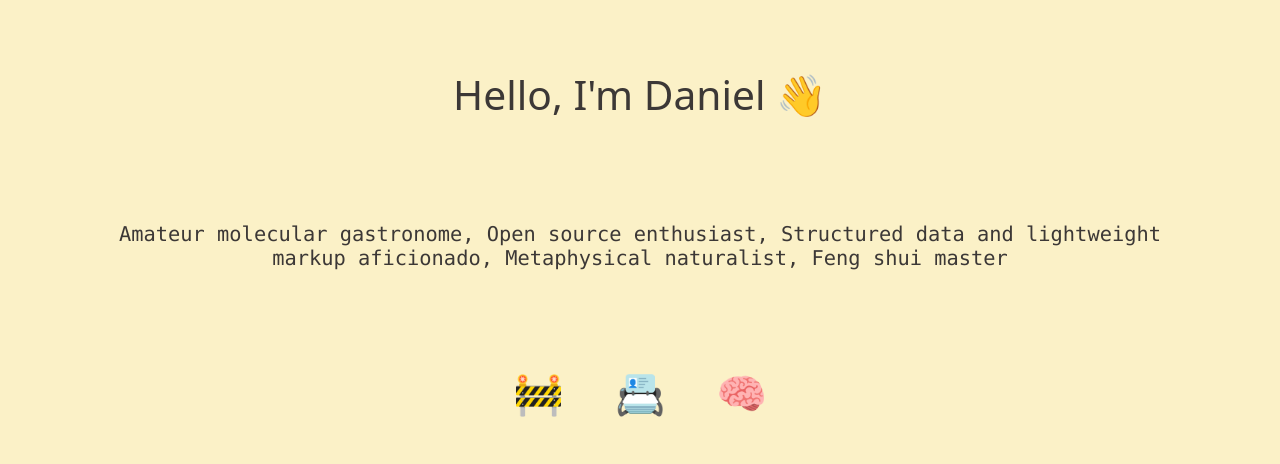
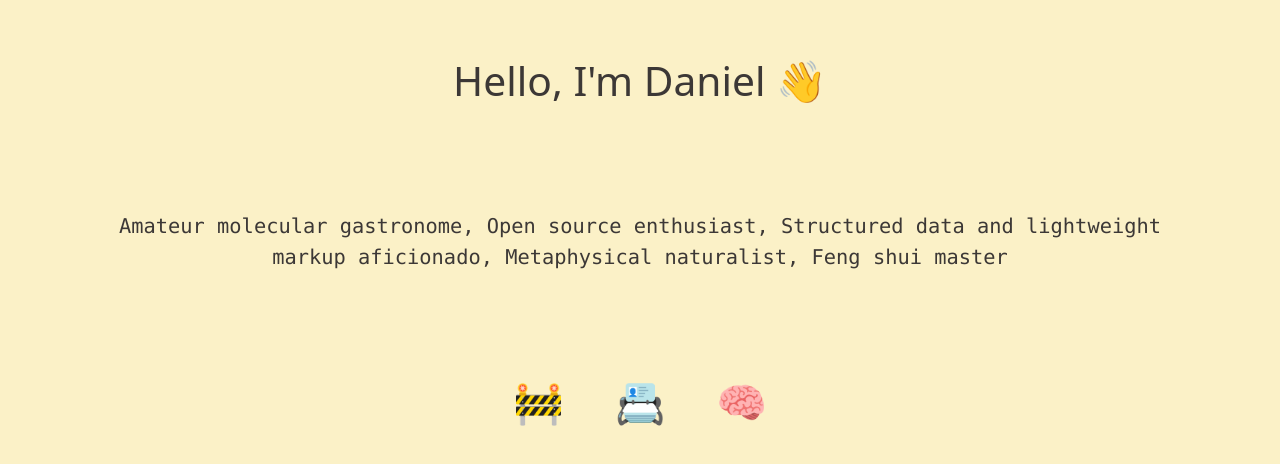
Before and after one commit to polyzen/landing, a plain HTML site: page index.html in a window 1280 px wide. Shown: the part 158-622 px from the top of the page. Drawn offline with Linux system fonts and the light colour scheme.

Commit message:
Set line-height to 1.5

```diff
--- a/style.css
+++ b/style.css
@@ -28,8 +28,11 @@ body {
 
 /* Fonts */
 
-/* Interpolate 16–32px font-size for 320–3840px device-width */
-html { font-size: calc(16px + (32 - 16) * ((100vw - 320px) / (3840 - 320))); }
+html {
+  /* Interpolate 16–32px font-size for 320–3840px device-width */
+  font-size: calc(16px + (32 - 16) * ((100vw - 320px) / (3840 - 320)));
+  line-height: 1.5;
+}
 
 h1 {
   font-family: ui-sans-serif, system-ui, sans-serif;
```
